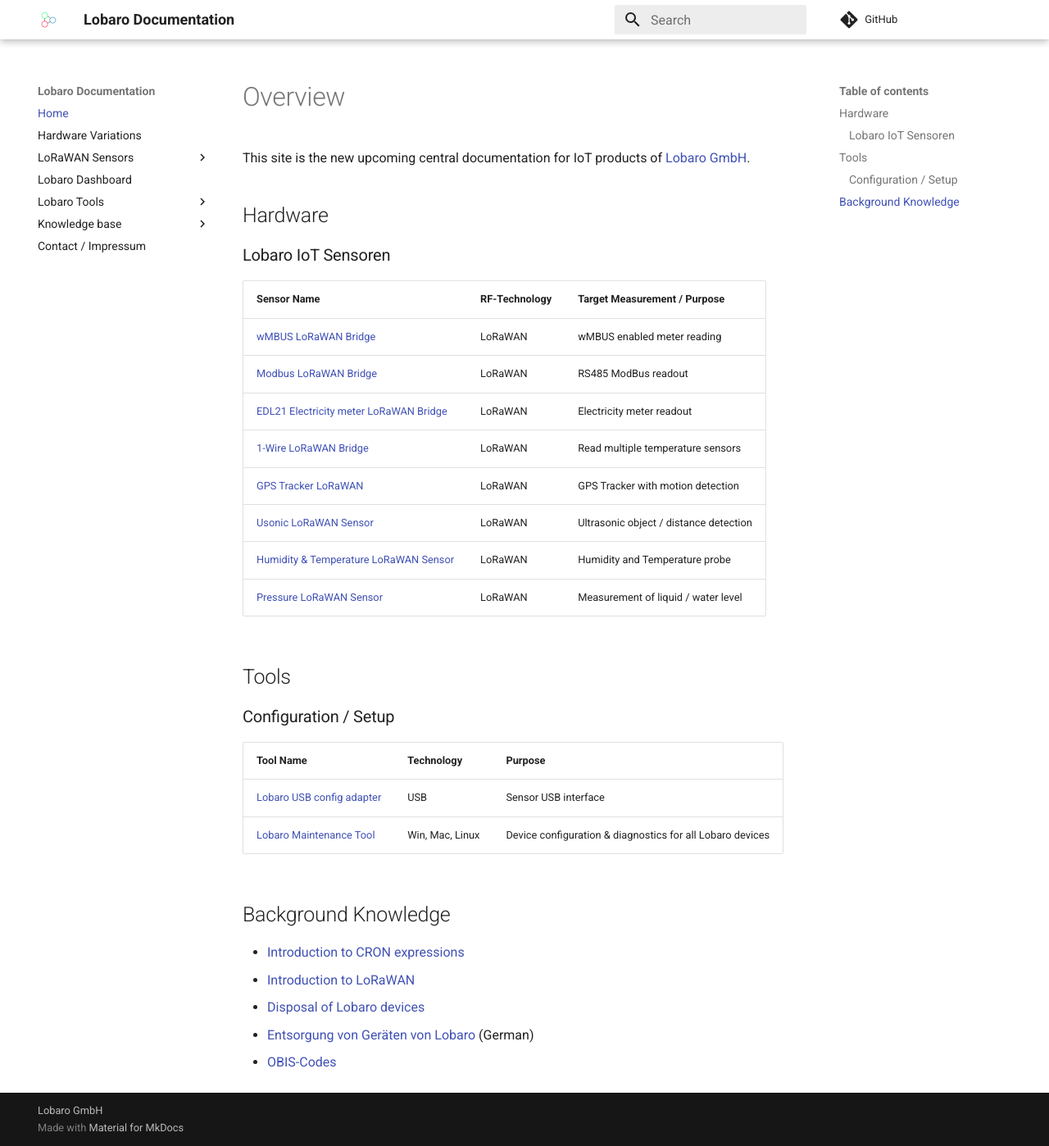
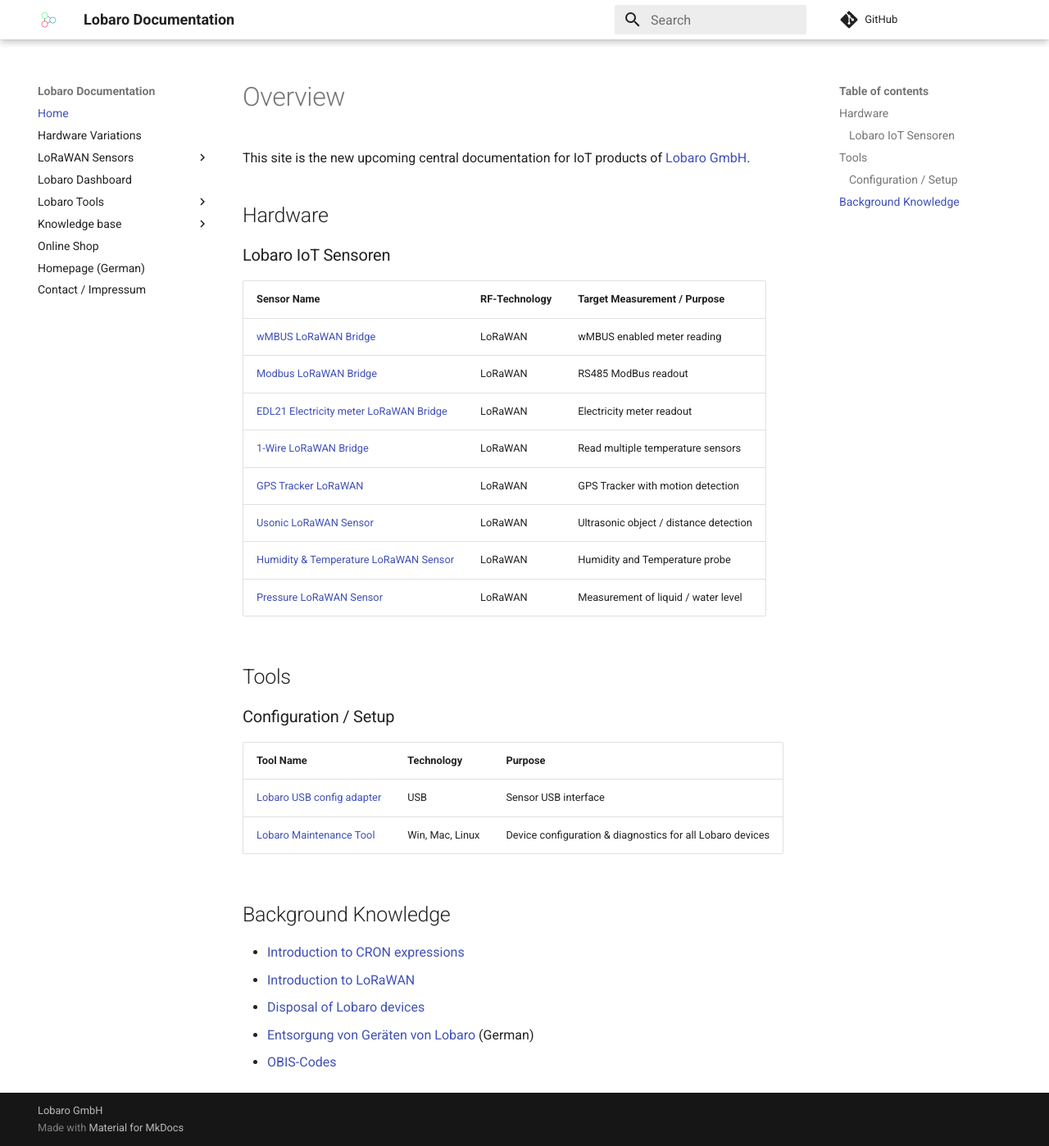
Before and after one commit to Lobaro/docs, an MkDocs documentation site: the page built from docs/index.md, in a window 1280 px wide and 1398 px high. Shown: the whole window at 82% size. Built offline with MkDocs 1.6.1 and Material for MkDocs 9.7.7, drawn with Linux system fonts in a browser that asks for light colours; a script that is not in the unit is left out; comment, search, counter and statistics services are not loaded.

Commit message:
change menu

```diff
--- a/mkdocs.yml
+++ b/mkdocs.yml
@@ -92,4 +92,6 @@
       - WEEE Disposal: background/weee-disposal.md
   #    - Company Home: https://www.lobaro.com/lobaro-iot-produkte-dienste/
 
+  - Online Shop: https://www.lobaro-shop.com/
+  - Homepage (German): https://www.lobarp.com/
   - Contact / Impressum: https://www.lobaro.com/contact/
```
